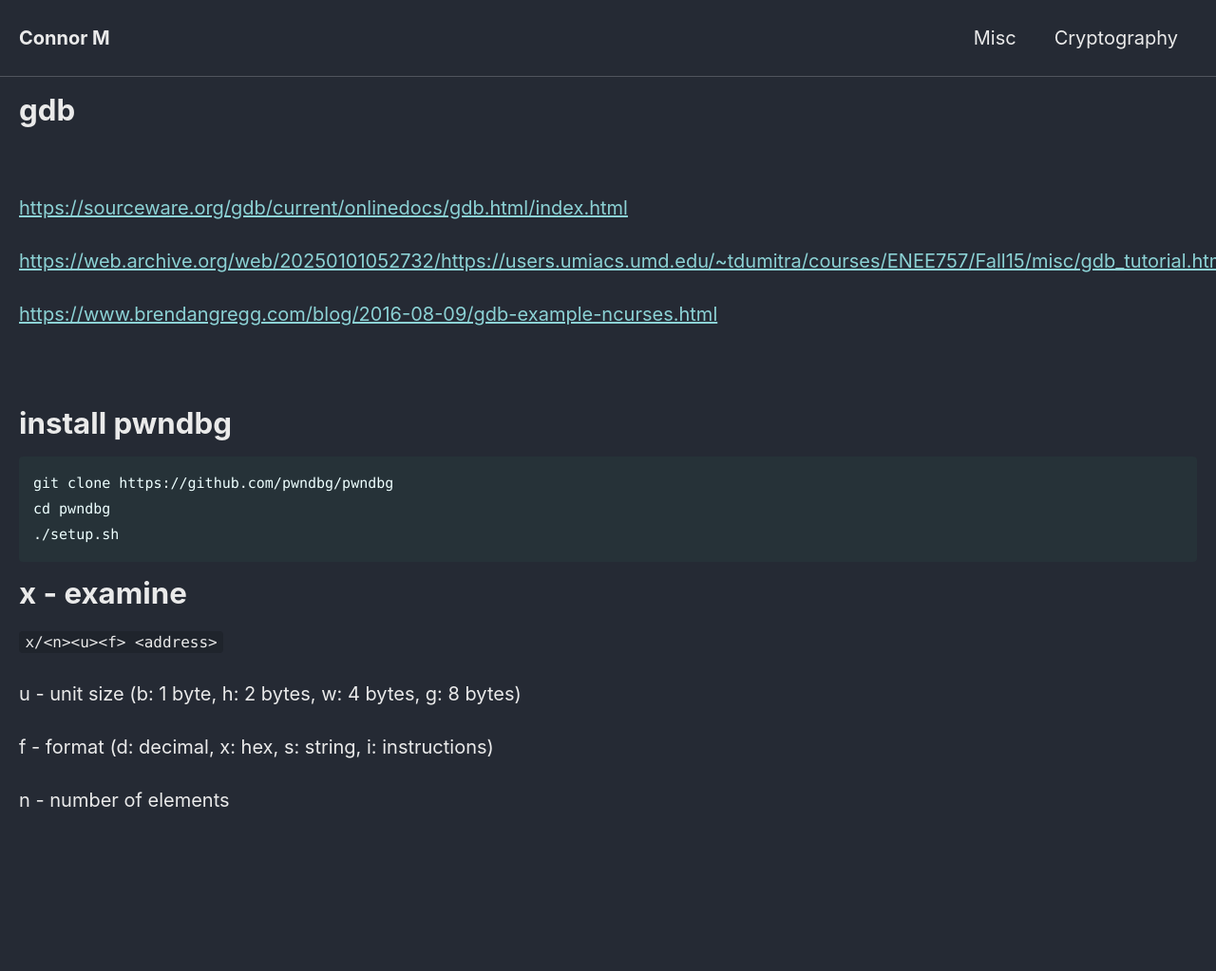
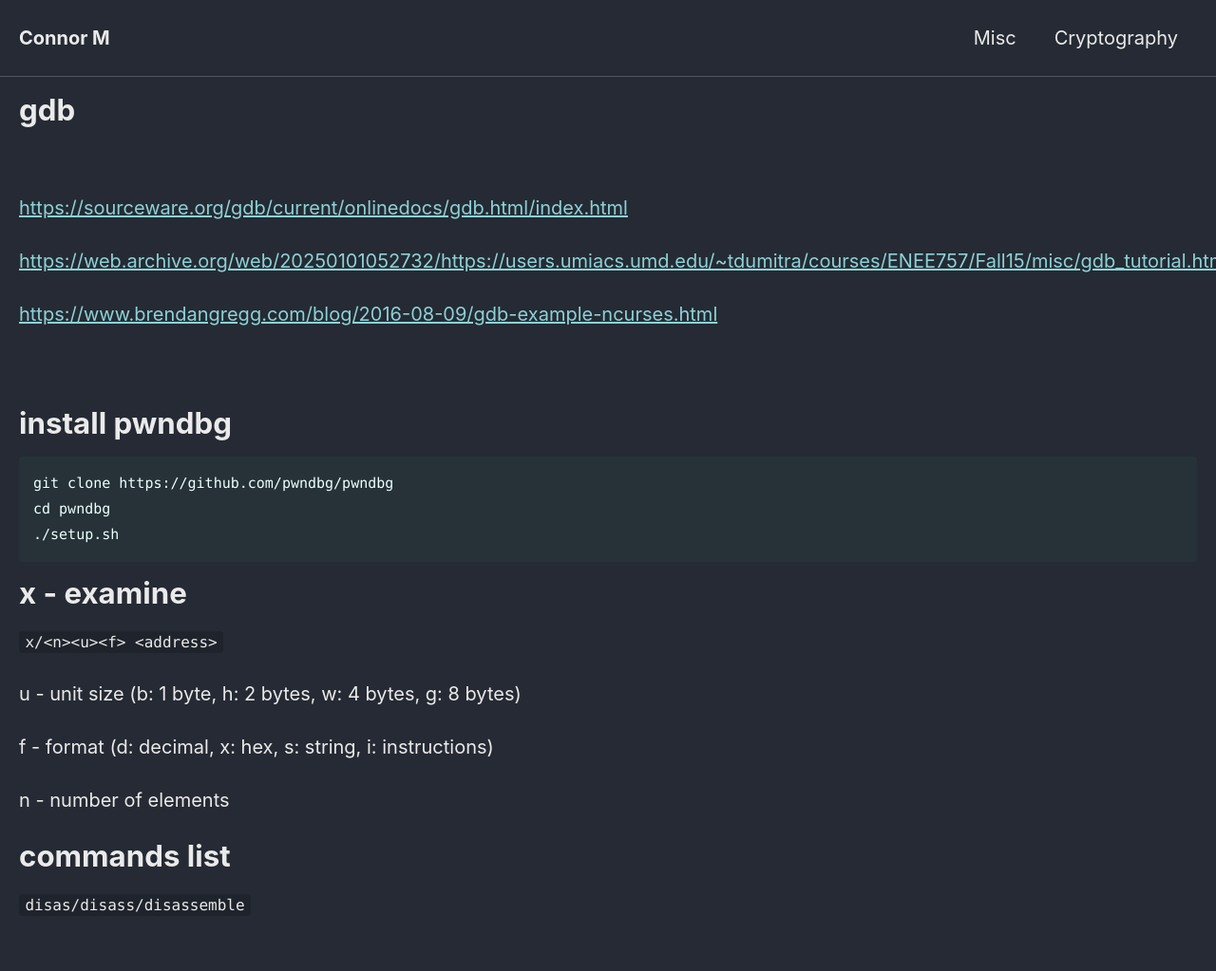
Before and after one commit to Connor-McCartney/Connor-McCartney.github.io, a Jekyll site: the page built from _pages/misc/gdb.md, in a window 1280 px wide. Shown: the whole page at 95% size. Built offline with Jekyll 4.4.1, drawn with Linux system fonts in a browser that asks for light colours; cached includes are drawn as plain includes; before the commit the page ends 914 px from its top, so only the background shows below that.

Commit message:
Update gdb.md

```diff
--- a/_pages/misc/gdb.md
+++ b/_pages/misc/gdb.md
@@ -34,3 +34,12 @@ u - unit size (b: 1 byte, h: 2 bytes, w: 4 bytes, g: 8 bytes)
 f - format (d: decimal, x: hex, s: string, i: instructions)
 
 n -  number of elements
+
+
+
+
+
+
+# commands list
+
+`disas/disass/disassemble`
```
